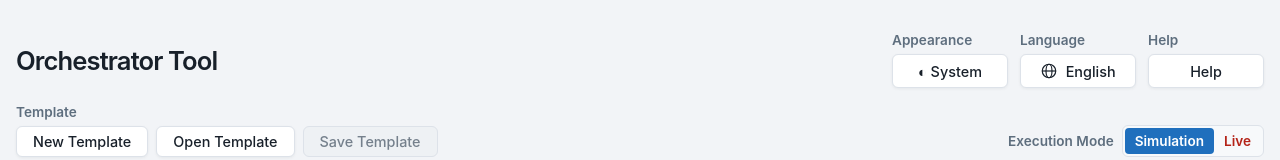
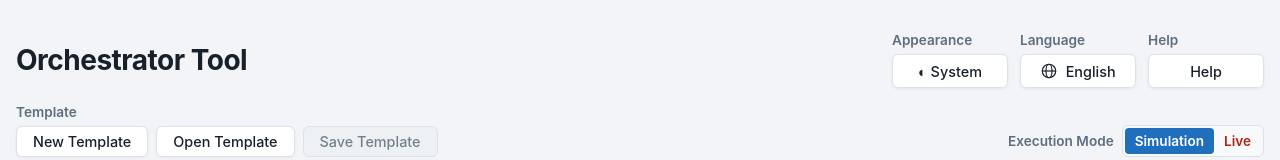
Before and after one commit to tom758258/orchestrator-tool, a React (Vite) app in the folder apps/desktop/: page / in a window 1280 px wide. Shown: the top 160 px of the page. Built offline with nearby package versions, Linux system fonts and the light colour scheme.

Commit message:
style(desktop): align header brand typography with Scopes Tool

```diff
--- a/apps/desktop/src/styles.css
+++ b/apps/desktop/src/styles.css
@@ -124,7 +124,8 @@ body {
 .app-version {
   margin: 0;
   color: var(--muted);
-  font-size: 0.8rem;
+  font-size: 13px;
+  font-weight: 500;
 }
 
 .appearance-control {
@@ -156,9 +157,10 @@ body {
 
 .app-header h1 {
   margin: 0;
-  font-size: 1.6rem;
-  font-weight: 600;
-  letter-spacing: -0.035em;
+  font-size: 28px;
+  line-height: 34px;
+  font-weight: 700;
+  letter-spacing: -0.5px;
 }
 
 .tabs {
```
